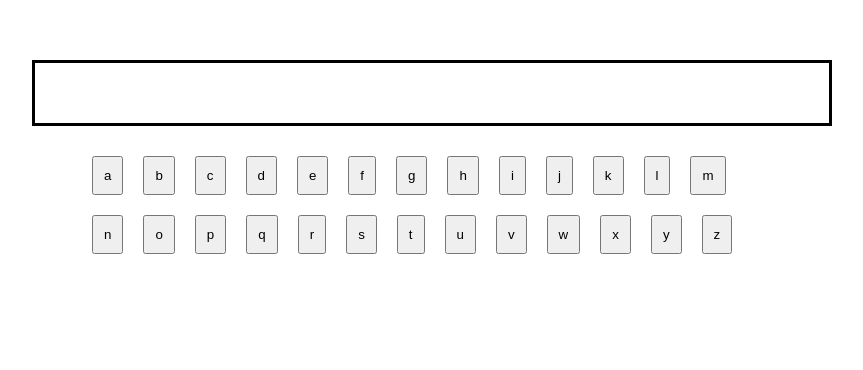
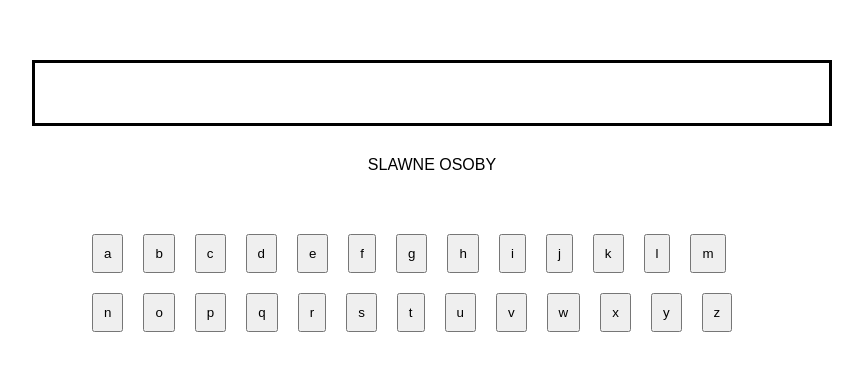
Before and after one commit to pemix09/Hangman, a website with bundled scripts: page index.html in a window 1280 px wide. Shown: the whole page, without its empty margins (208-1071 px from the left). Built offline with nearby package versions, Linux system fonts and the light colour scheme.

Commit message:
Added display of quote

```diff
--- a/app/Game.js
+++ b/app/Game.js
@@ -1,21 +1,45 @@
-class Game {
+import Quote from './Quote.js';
+
+export default class Game {
+  quotes = [
+    {
+        quote: 'Pan tadeusz',
+        category: 'Utwór literacki'
+    },
+    {
+        quote: 'Juliusz Slowacki',
+        category: 'Slawne osoby'
+    }];
   constructor({ lettersWrapper, categoryWrapper, wordWrapper, outputWrapper }) {
     this.letters = lettersWrapper;
     this.category = categoryWrapper;
     this.word = wordWrapper;
     this.output = outputWrapper;
+
+    //choose random quote
+    const {quote, category} = this.quotes[Math.floor(Math.random() * this.quotes.length)];
+    this.category.innerHTML = category;
+    this.quote = new Quote(quote);
   }
 
-  guess(letter){
-      console.log(letter);
+  guess(letter) {
+    console.log(letter);
   }
-  start() {
-    for(let i =0;i < 26; i++){
-        const label = (i + 10).toString(36);
-        const button = document.createElement("button");
-        button.innerHTML = label;
-        button.addEventListener('click' ,() => this.guess(label));
-        this.letters.appendChild(button);
+
+  drawLetters() {
+    for (let i = 0; i < 26; i++) {
+      const label = (i + 10).toString(36);
+      const button = document.createElement("button");
+      button.innerHTML = label;
+      button.addEventListener("click", () => this.guess(label));
+      this.letters.appendChild(button);
     }
   }
+
+  start() {
+    this.drawLetters();
+
+    this.content = this.quote.getContent();
+    this.word = this.content;
+  }
 }
--- /dev/null
+++ b/app/MainGame.js
@@ -0,0 +1,9 @@
+import Game from './Game.js';
+
+const game = new Game({
+    lettersWrapper: document.getElementById('letters'),
+    categoryWrapper: document.getElementById('category'),
+    wordWrapper: document.getElementById('word'),
+    outputWrapper: document.getElementById('output')
+});
+game.start();
--- /dev/null
+++ b/app/Quote.js
@@ -0,0 +1,19 @@
+export default class Quote {
+
+    constructor(quote){
+        this.quote = quote;
+    }
+
+    getContent(){
+        let content = '';
+        for(const char of this.quote){
+            if(char !== ' '){
+                content += '_';
+            }
+            else{
+                content += ' ';
+            }
+        }
+        return content;
+    }
+}
--- a/index.html
+++ b/index.html
@@ -14,15 +14,6 @@
         <dov id='category'></dov>
         <div id='letters'></div>
     </section>
-    <script src='app/Game.js' type='text/javascript'></script>
-    <script>
-        const game = new Game({
-            lettersWrapper: document.getElementById('letters'),
-            categoryWrapper: document.getElementById('category'),
-            wordWrapper: document.getElementById('word'),
-            outputWrapper: document.getElementById('output')
-        });
-        game.start();
-    </script>
+    <script src='app/MainGame.js' type='module'></script>
 </body>
 </html>
--- a/style.css
+++ b/style.css
@@ -44,6 +44,8 @@ html {
 }
 
 #category {
+    display:flex;
+    justify-content: center;
     text-align:center;
     padding: 30px 0px;
     text-transform:uppercase;
```
Also changed, not shown: app/GetQuotes.js (added, +13 -0 lines).
